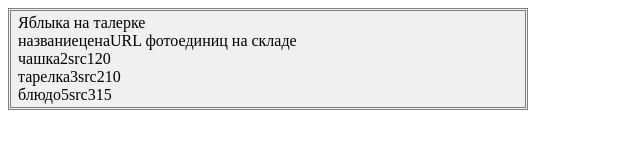
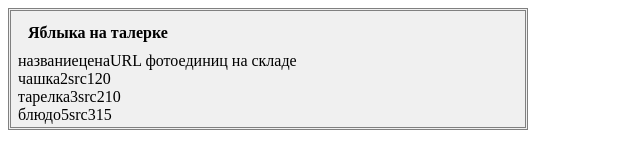
Before and after one commit to Tanik-sam/-FD3-Samoilovich, a plain HTML site: page ishop/index.html in a window 1280 px wide. Shown: the whole page, without its empty margins (0-640 px from the left). Drawn offline with nearby package versions, Linux system fonts and the light colour scheme.

Commit message:
https://github.com/Tanik-sam/-FD3-Samoilovich.git

```diff
--- a/ishop/ishop.css
+++ b/ishop/ishop.css
@@ -5,3 +5,8 @@
   padding: 3px 7px;
   background-color: #F0F0F0;
 }
+.MarketName
+{
+  font-weight: bold;
+  margin: 10px 10px 10px 10px;
+}
```
